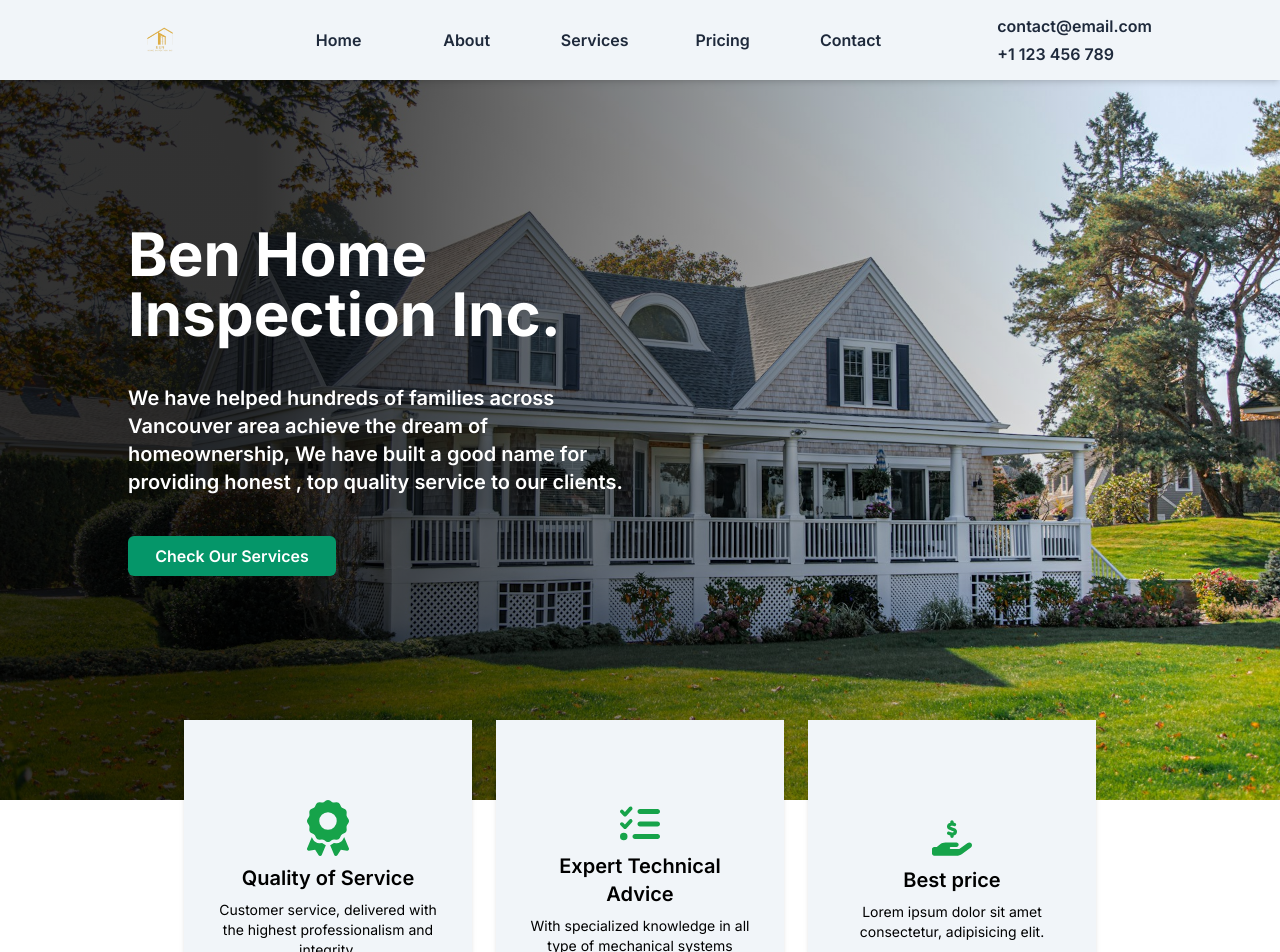
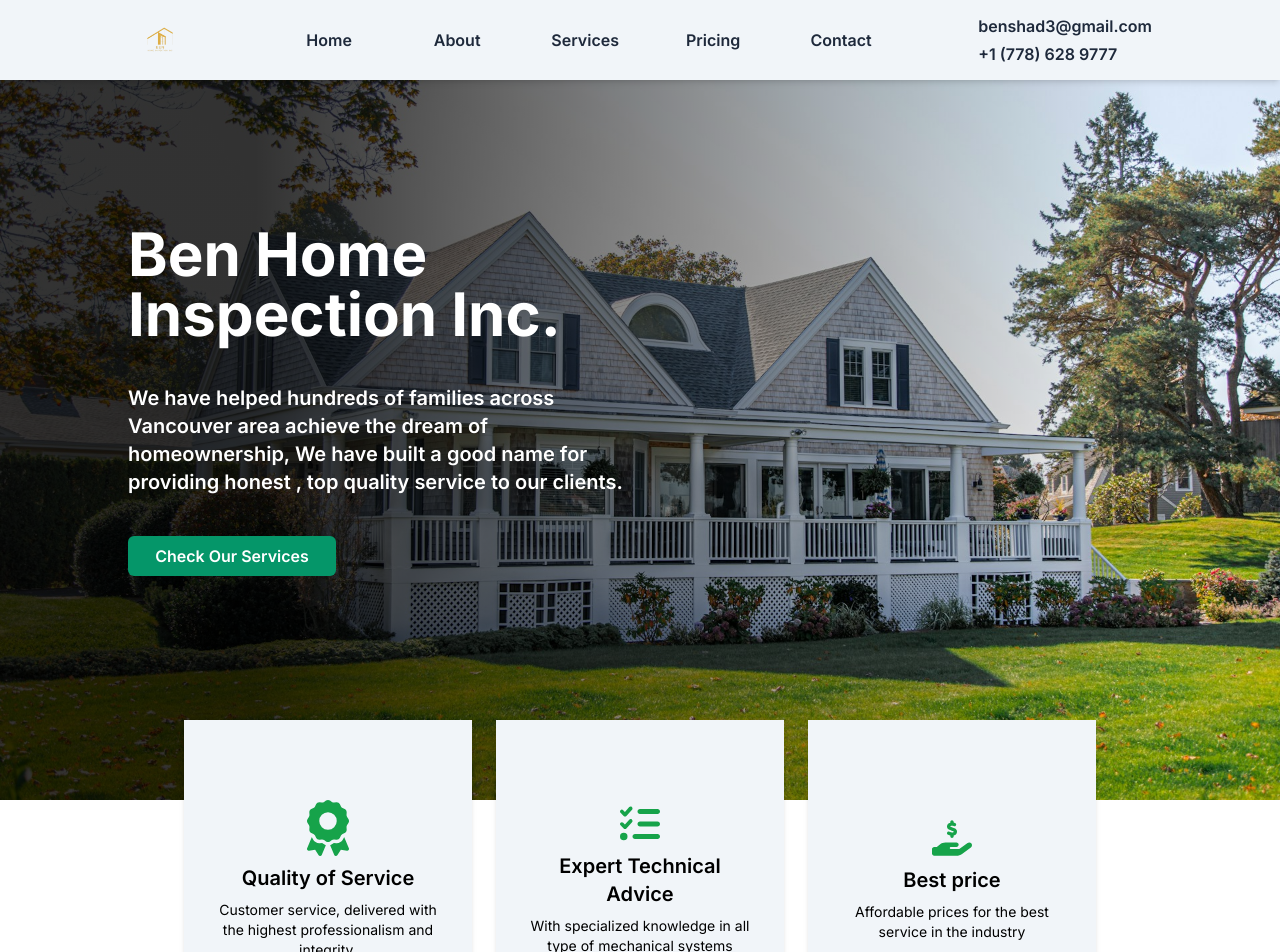
Before and after one commit to andres-ldr/ben-home-inspector, a Next.js app: page / in a window 1280 px wide. Shown: the top 952 px of the page. Built offline with nearby package versions, Linux system fonts and the light colour scheme.

Commit message:
edit: add info and tonhouse image

```diff
--- a/src/app/page.tsx
+++ b/src/app/page.tsx
@@ -48,7 +48,7 @@ const Home = () => {
           </svg>
           <span className='text-xl font-semibold'>Best price</span>
           <p className='text-sm text-center'>
-            Lorem ipsum dolor sit amet consectetur, adipisicing elit.
+            Affordable prices for the best service in the industry
           </p>
         </div>
       </section>
@@ -170,6 +170,15 @@ const Home = () => {
           </div>
         </div>
         <div className='flex flex-col md:flex-row justify-center gap-10'>
+        <div className='w-full h-80 md:hidden'>
+            <Image
+              src='/townhouse1.jpg'
+              alt='townhouse-inspection'
+              width={400}
+              height={400}
+              className='w-full h-full object-cover shadow-xl'
+            />
+          </div>
           <div className='flex flex-col md:w-1/2 gap-10'>
             <h3 className='text-3xl font-bold'>Townhouse Inspection</h3>
             <p>
@@ -236,10 +245,10 @@ const Home = () => {
               </li>
             </ul>
           </div>
-          <div className='md:w-80 md:h-80'>
+          <div className='hidden md:flex md:w-80 md:h-80'>
             <Image
               src='/townhouse1.jpg'
-              alt='townhouse'
+              alt='townhouse-inspection'
               width={400}
               height={400}
               className='w-full h-full object-cover shadow-xl'
@@ -250,7 +259,7 @@ const Home = () => {
           <div className='md:w-80 md:h-80'>
             <Image
               src='/home.jpg'
-              alt='townhouse'
+              alt='house-inspection'
               width={400}
               height={400}
               className='w-full h-full object-cover shadow-xl'
--- a/src/components/Hero.tsx
+++ b/src/components/Hero.tsx
@@ -15,7 +15,7 @@ const Hero = () => {
           </p>
           <a
             href='#services'
-            className='py-2 px-4 bg-emerald-600 flex justify-center w-32 md:w-52 font-semibold text-white rounded-md hover:bg-emerald-500 transition duration-300 ease-in-out'
+            className='py-2 px-4 bg-emerald-600 flex justify-center w-full sm:w-52 font-semibold text-white rounded-md hover:bg-emerald-500 transition duration-300 ease-in-out'
           >
             Check Our Services
           </a>
--- a/src/components/Navbar.tsx
+++ b/src/components/Navbar.tsx
@@ -38,18 +38,18 @@ const Navbar = () => {
             Contact
           </a>
         </div>
-        <div className='hidden xl:flex flex-col gap-1 font-semibold'>
+        <div className='flex flex-col gap-1 font-semibold text-sm md:text-base'>
           <a
             href='#'
             className='hover:text-red-600 transition duration-300 ease-in-out'
           >
-            contact@email.com
+            benshad3@gmail.com
           </a>
           <a
             href='#'
             className='hover:text-red-600 transition duration-300 ease-in-out'
           >
-            +1 123 456 789
+            +1 (778) 628 9777
           </a>
         </div>
       </nav>
```
